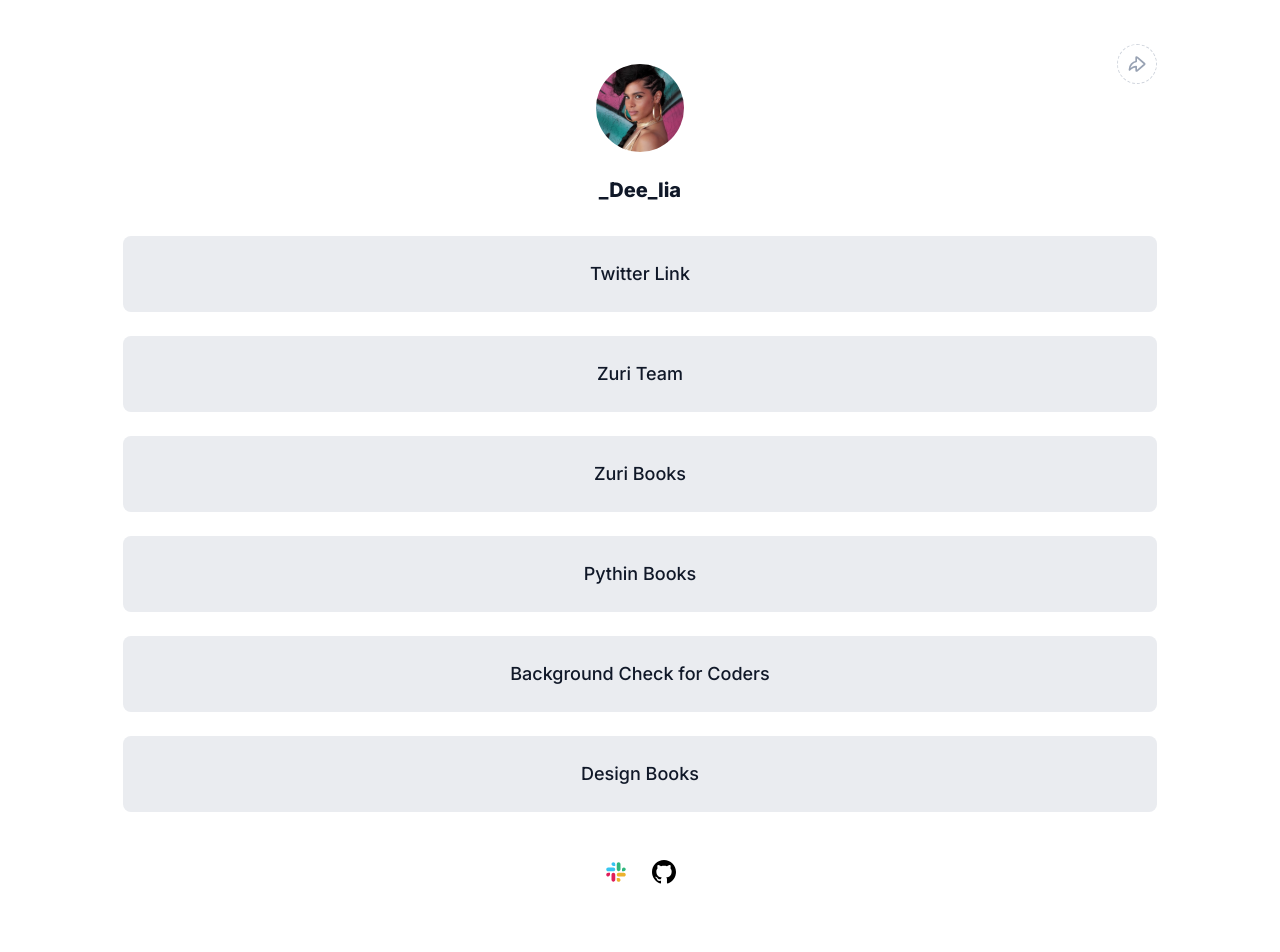
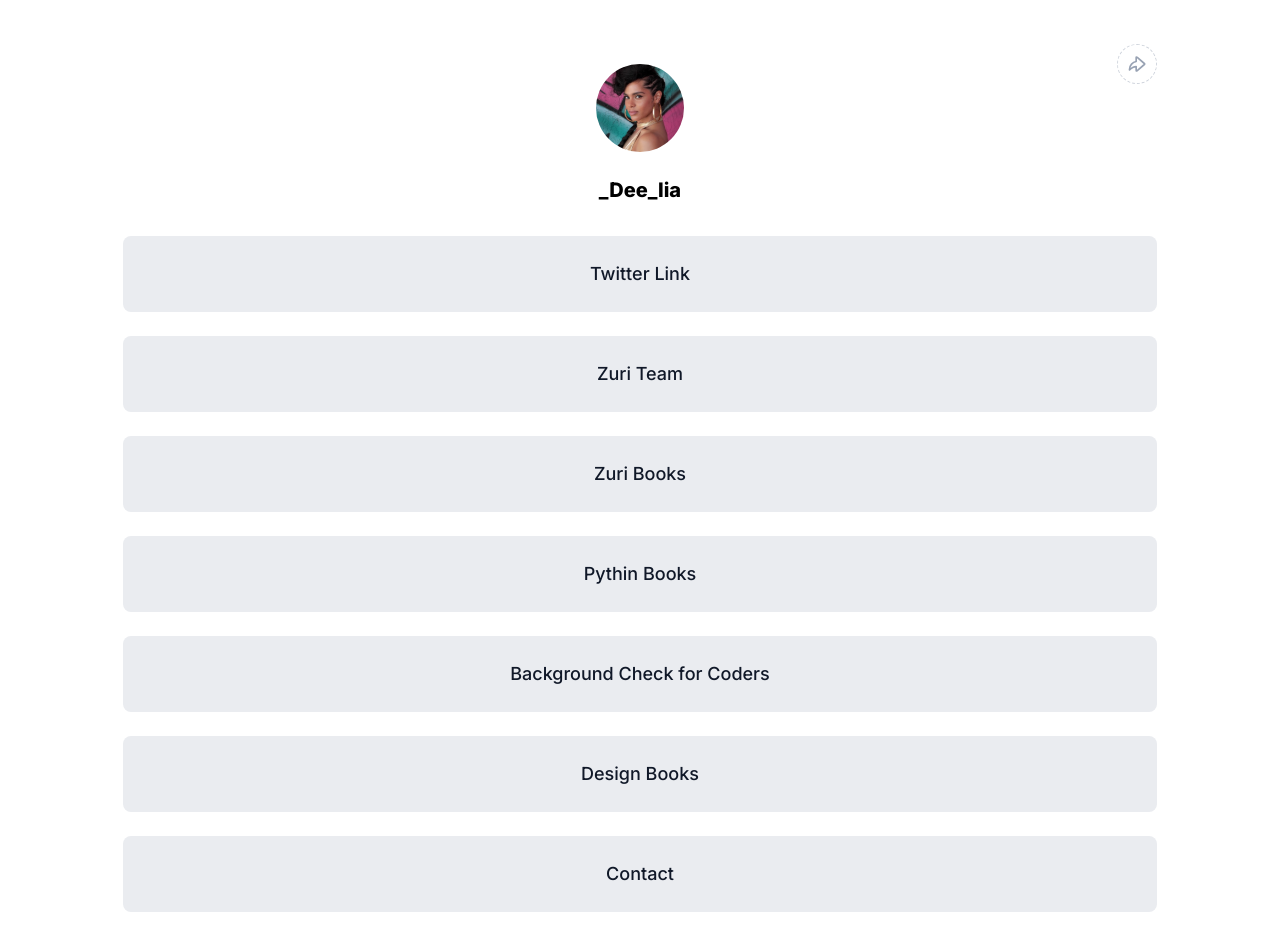
Before and after one commit to Deelyah/HNG-Stage1, a React (Vite) app: page / in a window 1280 px wide. Shown: the top 952 px of the page. Built offline with nearby package versions, Linux system fonts and the light colour scheme.

Commit message:
chore: start contact route implementation for stage 2 task

```diff
--- a/src/App.jsx
+++ b/src/App.jsx
@@ -1,6 +1,6 @@
 import { BrowserRouter, Routes, Route } from "react-router-dom";
-import ErrorPage from "./components/ErrorPage";
-import Home from "./components/Home";
+import ErrorPage from "./pages/ErrorPage";
+import Home from "./pages/Home";
 import PageFooter from "./components/PageFooter";
 function App() {
   return (
--- /dev/null
+++ b/src/pages/Contact.jsx
@@ -0,0 +1,22 @@
+const Contact = () => {
+  const handleSubmit = (e) => {
+    e.preventDefault();
+  };
+  return (
+    <div>
+      <div>
+        <h3 className="text-[#101828] font-semibold mb-4">Contact Me</h3>
+        <p className="text-[#475467] text-lg mb-12">
+          Hi there, contact me to ask me about anything you have in mind.
+        </p>
+      </div>
+      <form
+        onSubmit={(e) => {
+          handleSubmit(e);
+        }}
+      ></form>
+    </div>
+  );
+};
+
+export default Contact;
--- a/src/components/ErrorPage.jsx
+++ b/src/pages/ErrorPage.jsx
@@ -1,7 +1,7 @@
 import { Link, useNavigate } from "react-router-dom";
 import leftArrow from "../assets/left-arrow.svg";
 
-function ErrorPage() {
+const ErrorPage = () => {
   const navigateTo = useNavigate();
   return (
     <div className="relative h-[90vh] flex items-center px-4 md:px-0 w-full">
@@ -33,6 +33,6 @@ function ErrorPage() {
       </div>
     </div>
   );
-}
+};
 
 export default ErrorPage;
--- a/src/components/Home.jsx
+++ b/src/pages/Home.jsx
@@ -3,8 +3,9 @@ import kebabMenu from "../assets/kebab-menu.svg";
 import backIcon from "../assets/back-icon.svg";
 import slackIcon from "../assets/slack.svg";
 import githubIcon from "../assets/github.svg";
-function Home() {
-  const links = [
+import { Link } from "react-router-dom";
+const Home = () => {
+  const externalLinks = [
     {
       name: "Twitter Link",
       id: "btn__zuri",
@@ -24,6 +25,7 @@ function Home() {
       href: "https://books.zuri.team/design-rules",
     },
   ];
+  const internalLinks = [{ name: "Contact", path: "/contact" }];
   return (
     <div className="flex justify-center w-full">
       <div className="flex flex-col py-16 w-full">
@@ -33,7 +35,8 @@ function Home() {
               <img src={profileImage} alt="profile image" id="profile_img" />
             </div>
             <h2
-              className="font-bold text-[#101828] text-center text-xl"
+              className="font-bold t
+              0ext-[#101828] text-center text-xl"
               id="twitter"
             >
               _Dee_lia
@@ -46,7 +49,7 @@ function Home() {
           </button>
         </div>
         <div>
-          {links.map((link, index) => {
+          {externalLinks.map((link, index) => {
             return (
               <a
                 className="block cursor-pointer text-center rounded-lg bg-[#EAECF0] text-[#101828] font-medium text-sm md:text-lg py-6 mb-6"
@@ -58,6 +61,16 @@ function Home() {
               </a>
             );
           })}
+          {internalLinks.map((link, index) => {
+            return (
+              <Link
+                to={link.path}
+                className="block cursor-pointer text-center rounded-lg bg-[#EAECF0] text-[#101828] font-medium text-sm md:text-lg py-6 mb-6"
+              >
+                {link.name}
+              </Link>
+            );
+          })}
         </div>
         <div className="flex w-full justify-center py-6 mb-16">
           <img src={slackIcon} alt="slack icon" className="mr-6" />
@@ -66,6 +79,6 @@ function Home() {
       </div>
     </div>
   );
-}
+};
 
 export default Home;
```
